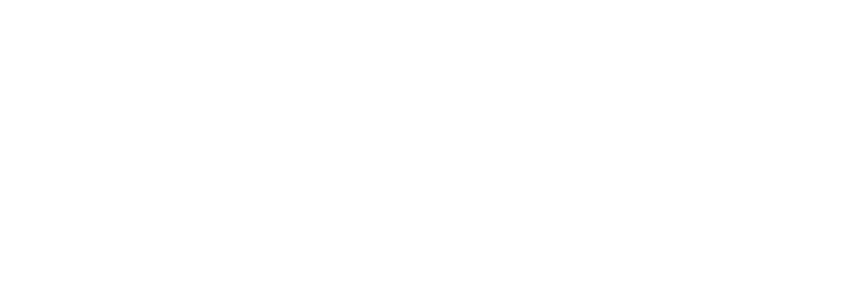
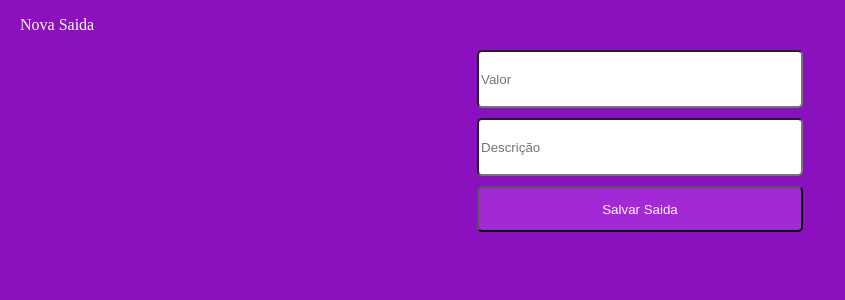
Before and after one commit to rcostagomes/projeto14-mywallet-front, a React (Create React App) app: page /Saida in a window 1280 px wide. Shown: the top 300 px of the page, without its empty margins (0-845 px from the left). Built offline with nearby package versions, Linux system fonts and the light colour scheme.

Commit message:
Saida Layout

```diff
--- a/src/Components/Saida/Saida.js
+++ b/src/Components/Saida/Saida.js
@@ -1,3 +1,55 @@
+import styled from "styled-components";
 export default function Saida() {
-  return <></>;
+  return (
+    <Main>
+      <Navbar>
+        <h3> Nova Saida </h3>
+      </Navbar>
+
+      <form>
+        <input placeholder="Valor"></input>
+        <input placeholder="Descrição"></input>
+        <button>
+          <h3> Salvar Saida</h3>
+        </button>
+      </form>
+    </Main>
+  );
 }
+const Main = styled.div`
+  width: 100vw;
+  height: 80vw;
+  display: flex;
+  flex-direction: column;
+  align-items: center;
+  background-color: #8c11be;
+  form {
+    display: flex;
+    flex-direction: column;
+  }
+  input {
+    margin-bottom: 10px;
+    width: 326px;
+    height: 58px;
+    background: #ffffff;
+    border-radius: 5px;
+  }
+  button {
+    width: 326px;
+    height: 46px;
+    background: #a328d6;
+    border-radius: 5px;
+    color: #ffff;
+  }
+`;
+
+const Navbar = styled.div`
+  width: 100%;
+  height: 50px;
+  display: flex;
+  align-items: center;
+  h3 {
+    margin-left: 20px;
+    color: #ffff;
+  }
+`;
```
